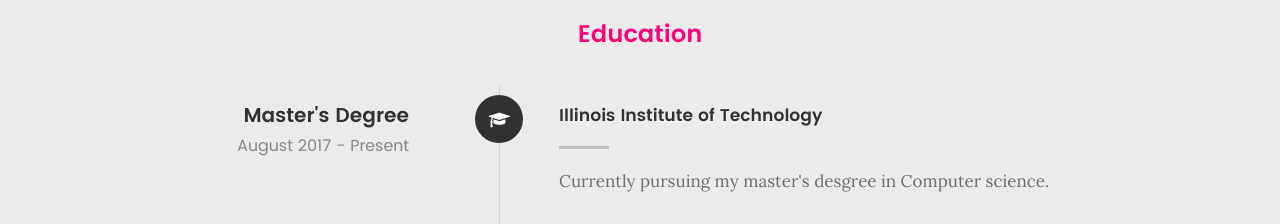
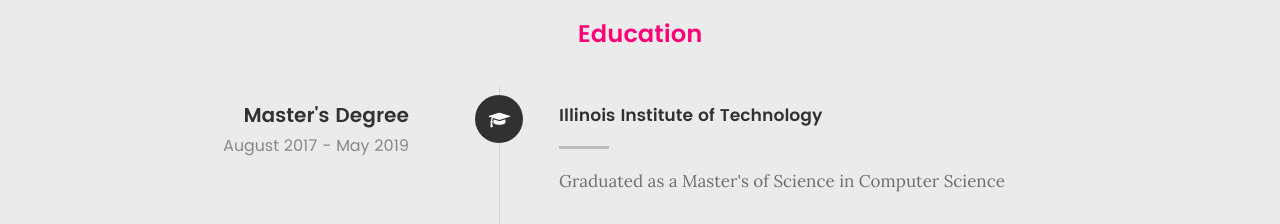
Before and after one commit to vamzi/vamzi.github.io, a plain HTML site: page index.html in a window 1280 px wide. Shown: the part 2940-3164 px from the top of the page. Drawn offline with Linux system fonts and the light colour scheme; files whose address does not match are found by name.

Commit message:
Update Graduation

```diff
--- a/index.html
+++ b/index.html
@@ -313,12 +313,12 @@
 
 	   				<div class="timeline-header">
 	   					<h3>Master's Degree</h3>
-	   					<p>August 2017 - Present</p>
+	   					<p>August 2017 - May 2019</p>
 	   				</div>
 
 	   				<div class="timeline-content">
 	   					<h4>Illinois Institute of Technology</h4>
-	   					<p>Currently pursuing  my master's desgree in Computer science.</p>
+	   					<p>Graduated as a Master's of Science in Computer Science</p>
 	   				</div>
 
 	   			</div> <!-- /timeline-block -->
```
